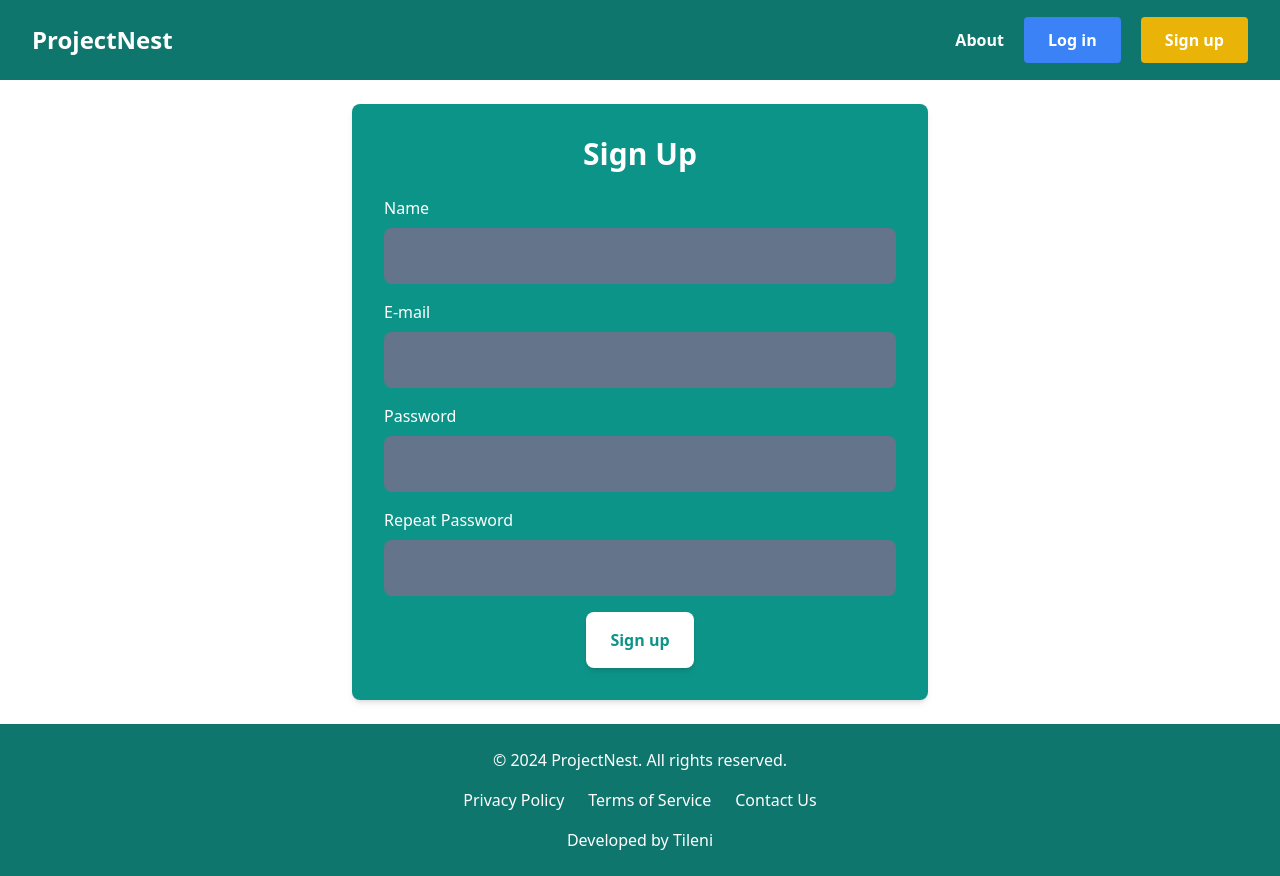
After one commit to Tileni97/ProjectNest, a Django app: page /account/signup/ in a window 1280 px wide. The commit adds this page. Run offline with Django 5.2, Linux system fonts and the light colour scheme; parts of the project's set-up code (start-up, migrations or seed data) failed here and were passed over; some libraries are stand-ins or nearby versions.

Commit message:
Signup Completed
Signup is working and redirecting to login, which is yet to be completed.

```diff
--- /dev/null
+++ b/projectNest/account/templates/account/signup.html
@@ -0,0 +1,54 @@
+{% extends 'core/base.html'%} {% block content %}
+<div class="max-w-xl mx-auto py-8 bg-teal-600 text-center rounded-lg shadow-md">
+  <h1 class="text-3xl text-white font-bold mb-6">Sign Up</h1>
+
+  <form class="space-y-4 px-8" method="post" action=".">
+    {% csrf_token %}
+    <div class="text-left">
+      <label class="text-white block mb-2">Name</label>
+      <input
+        name="name"
+        type="text"
+        class="w-full py-4 px-6 bg-slate-500 text-white rounded-lg focus:outline-none focus:ring-2 focus:ring-white"
+        required
+      />
+    </div>
+    <div class="text-left">
+      <label class="text-white block mb-2">E-mail</label>
+      <input
+        name="email"
+        type="email"
+        class="w-full py-4 px-6 bg-slate-500 text-white rounded-lg focus:outline-none focus:ring-2 focus:ring-white"
+        required
+      />
+    </div>
+
+    <div class="text-left">
+      <label class="text-white block mb-2">Password</label>
+      <input
+        name="password"
+        type="password"
+        class="w-full py-4 px-6 bg-slate-500 text-white rounded-lg focus:outline-none focus:ring-2 focus:ring-white"
+        required
+      />
+    </div>
+
+    <div class="text-left">
+      <label class="text-white block mb-2">Repeat Password</label>
+      <input
+        name="password2"
+        type="password"
+        class="w-full py-4 px-6 bg-slate-500 text-white rounded-lg focus:outline-none focus:ring-2 focus:ring-white"
+        required
+      />
+    </div>
+
+    <button
+      type="submit"
+      class="mt-6 py-4 px-6 bg-white text-teal-600 font-bold rounded-lg shadow-md hover:bg-gray-200"
+    >
+      Sign up
+    </button>
+  </form>
+</div>
+{% endblock %}
--- /dev/null
+++ b/projectNest/account/urls.py
@@ -0,0 +1,8 @@
+from django.urls import path
+from . import views
+
+app_name = 'account'
+
+urlpatterns = [
+    path('signup/', views.signup, name='signup'),
+]
--- a/projectNest/account/views.py
+++ b/projectNest/account/views.py
@@ -1,3 +1,23 @@
-from django.shortcuts import render
+from django.shortcuts import render, redirect
 
-# Create your views here.
+from .models import User
+
+def signup(request):
+    if request.method == 'POST':
+        name = request.POST.get('name', '')
+        email = request.POST.get('email', '')
+        password = request.POST.get('password', '')
+        password2 = request.POST.get('password2', '')
+
+        if name and email and password and password2:
+            user = User.objects.create_user(name, email, password)\
+
+            print('User created:', User)
+
+            return redirect('/login/')
+
+        else:
+            print('Something went wrong!')
+    else:
+        print('Just show the form!')
+    return render(request, 'account/signup.html')
--- a/projectNest/core/templates/core/base.html
+++ b/projectNest/core/templates/core/base.html
@@ -22,13 +22,13 @@
           >Log in</a
         >
         <a
-          href="{% url 'core:index' %}"
+          href="{% url 'account:signup' %}"
           class="py-3 px-6 bg-yellow-500 text-white font-bold rounded hover:bg-yellow-400"
           >Sign up</a
         >
       </div>
     </nav>
-    <main>{% block content %} {% endblock %}</main>
+    <main class="py-6 px-8">{% block content %} {% endblock %}</main>
     <footer class="py-6 bg-teal-700 text-white">
       <div class="container mx-auto text-center">
         <p class="mb-4">© 2024 ProjectNest. All rights reserved.</p>
--- a/projectNest/projectNest/settings.py
+++ b/projectNest/projectNest/settings.py
@@ -27,6 +27,8 @@ DEBUG = True
 
 ALLOWED_HOSTS = []
 
+# Application definition
+AUTH_USER_MODEL = 'account.User' # Set the custom user model
 
 # Application definition
 
--- a/projectNest/projectNest/urls.py
+++ b/projectNest/projectNest/urls.py
@@ -5,4 +5,5 @@ from django.urls import include, path
 urlpatterns = [
     path('admin/', admin.site.urls),
     path('', include('core.urls')),
+    path('account/', include('account.urls')),
 ]
```
Also changed, not shown: projectNest/account/models.py (+7 -7 lines), projectNest/account/migrations/0001_initial.py (added), projectNest/db.sqlite3.
